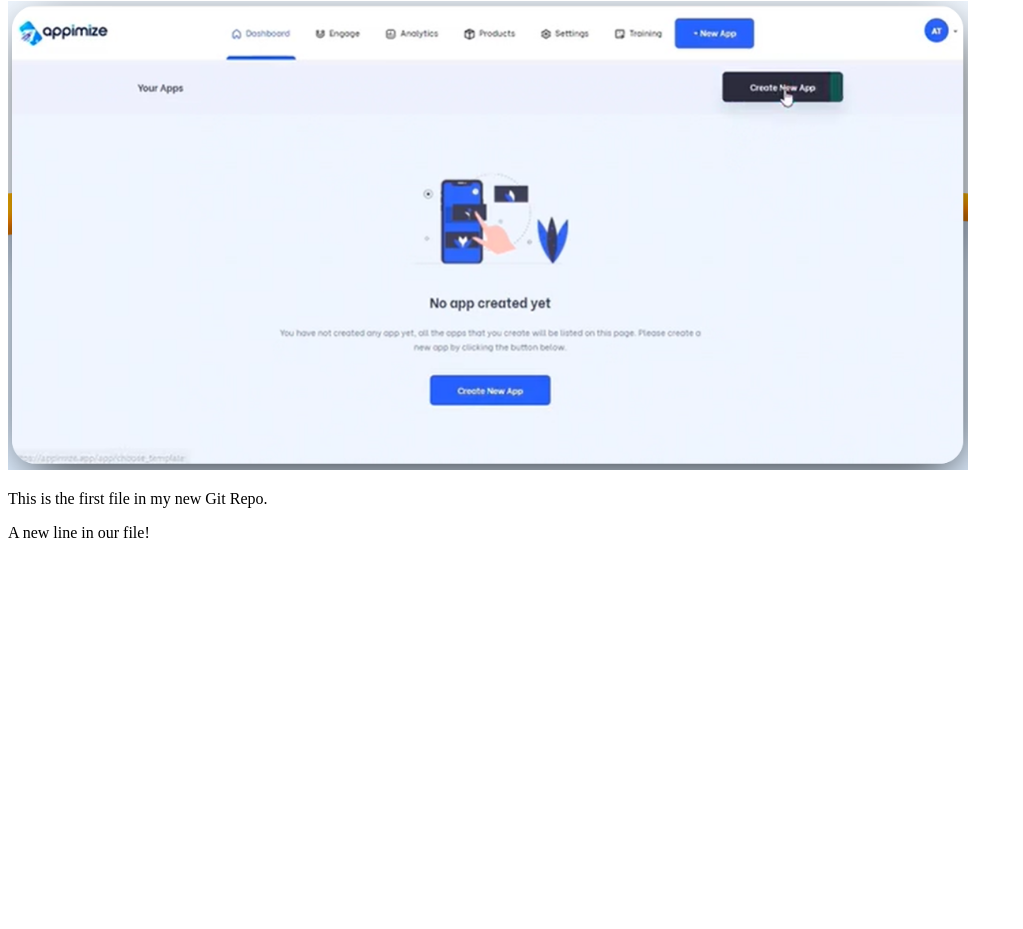
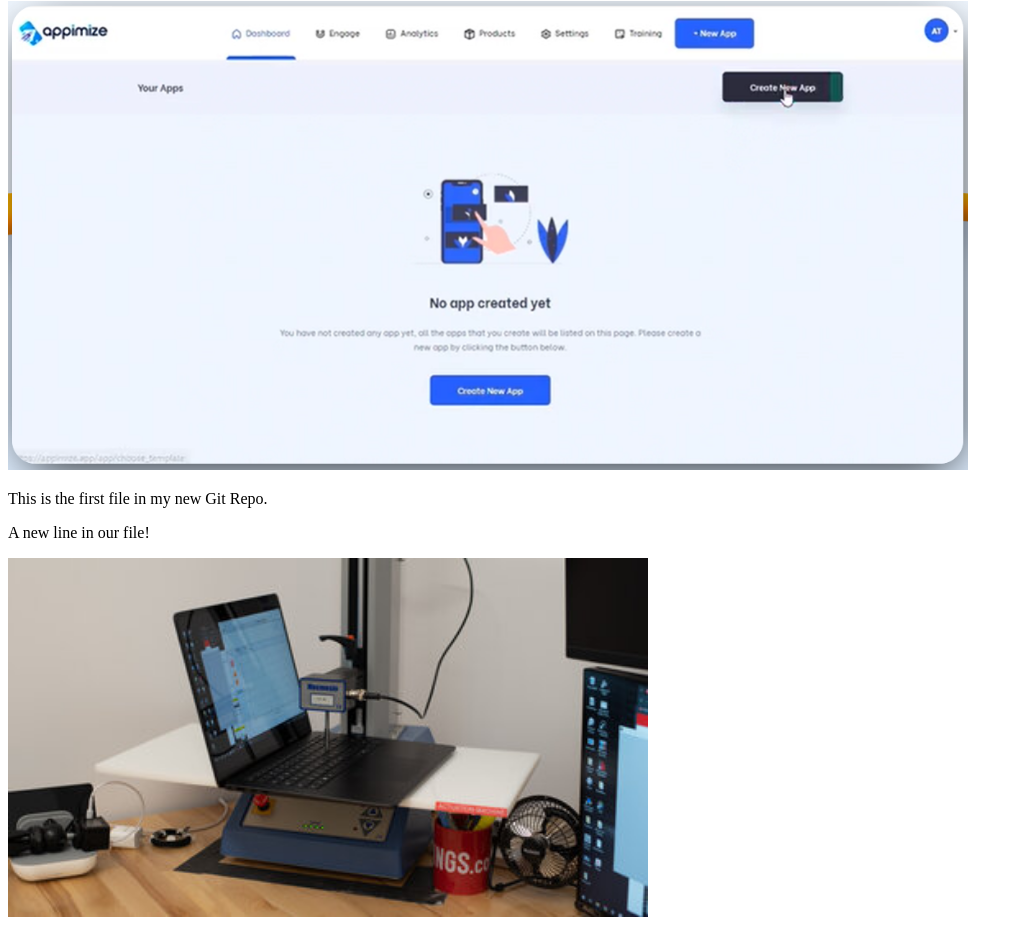
Before and after one commit to chikeokoliofficial/hello-world, a plain HTML site: page index.html in a window 1280 px wide. Shown: the part 79-1008 px from the top of the page, without its empty margins (0-1023 px from the left). Before the commit the page ends 800 px from the top, so only its background shows below. Drawn offline with Linux system fonts and the light colour scheme.

Commit message:
added a new image

```diff
--- a/index.html
+++ b/index.html
@@ -11,6 +11,7 @@
 style="width:100%;max-width:960px"></div>
 <p>This is the first file in my new Git Repo.</p>
 <p>A new line in our file!</p>
+<div><img src="new-image.jpg" alt="Hello Git" style="width:100%;max-width:640px"></div>
 
 </body>
 </html>
```
Also changed, not shown: new-image.jpg (added).
